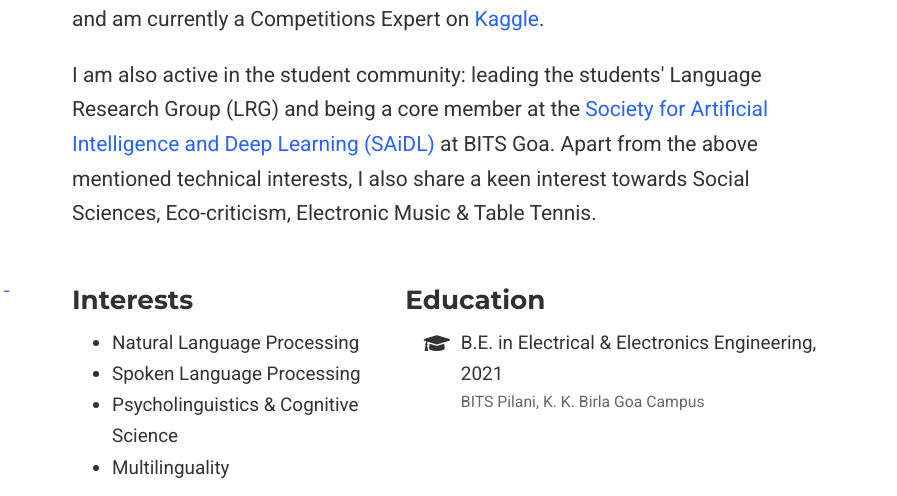
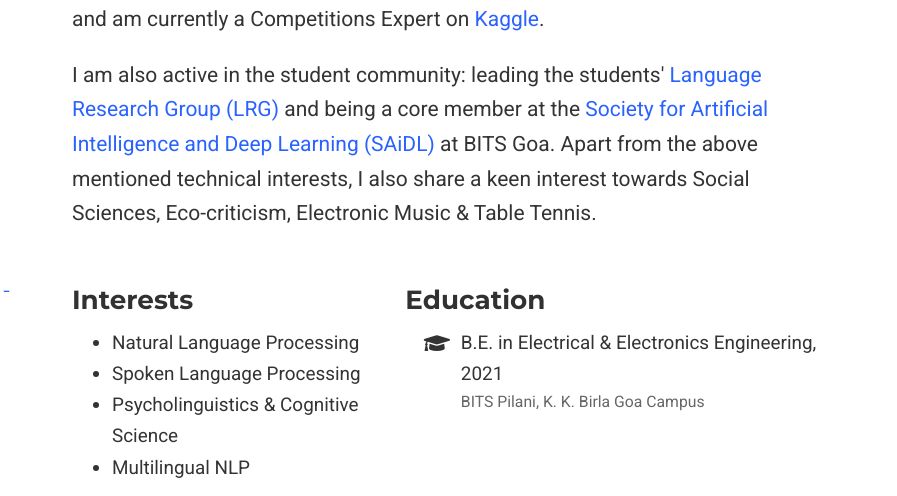
Before and after one commit to rajaswa/rajaswa.github.io, a plain HTML site: page author/rajaswa-patil/index.html in a window 1280 px wide. Shown: the part 304-800 px from the top of the page, 383-1280 px from the left. Drawn offline with nearby package versions, Linux system fonts and the light colour scheme; some packages are replaced by stand-ins of ours; some icons are missing.

Commit message:
Added LRG hyperlink

```diff
--- a/author/rajaswa-patil/index.html
+++ b/author/rajaswa-patil/index.html
@@ -812,7 +812,7 @@
 
 
     <p>I am a senior year undergraduate student at <a href="https://www.bits-pilani.ac.in/Goa/" target="_blank" rel="noopener">BITS Pilani (Goa Campus)</a>, pursuing a major in Electrical &amp; Electronics engineering. I spend most of my time dabbling in research related to computational models of language. Currently, I am working as a Research Assistant at <a href="http://midas.iiitd.edu.in/" target="_blank" rel="noopener">MIDAS-IIITD</a>, and as a Project Assistant at the <a href="http://bitscogneuro.com/" target="_blank" rel="noopener">Cognitive Neuroscience Lab at BITS Goa</a>. I also play around with competitive Data Science and am currently a Competitions Expert on <a href="https://www.kaggle.com/rajaswa" target="_blank" rel="noopener">Kaggle</a>.</p>
-<p>I am also active in the student community: leading the students' Language Research Group (LRG) and being a core member at the <a href="https://www.saidl.in/home" target="_blank" rel="noopener">Society for Artificial Intelligence and Deep Learning (SAiDL)</a> at BITS Goa. Apart from the above mentioned technical interests, I also share a keen interest towards Social Sciences, Eco-criticism, Electronic Music &amp; Table Tennis.</p>
+<p>I am also active in the student community: leading the students' <a href="https://lrg.saidl.in/" target="_blank" rel="noopener">Language Research Group (LRG)</a> and being a core member at the <a href="https://www.saidl.in/home" target="_blank" rel="noopener">Society for Artificial Intelligence and Deep Learning (SAiDL)</a> at BITS Goa. Apart from the above mentioned technical interests, I also share a keen interest towards Social Sciences, Eco-criticism, Electronic Music &amp; Table Tennis.</p>
 
 
     <div class="row">
@@ -828,7 +828,7 @@
 
           <li>Psycholinguistics &amp; Cognitive Science</li>
 
-          <li>Multilinguality</li>
+          <li>Multilingual NLP</li>
 
         </ul>
       </div>
```
Also changed, not shown: index.html (+2 -2 lines).
